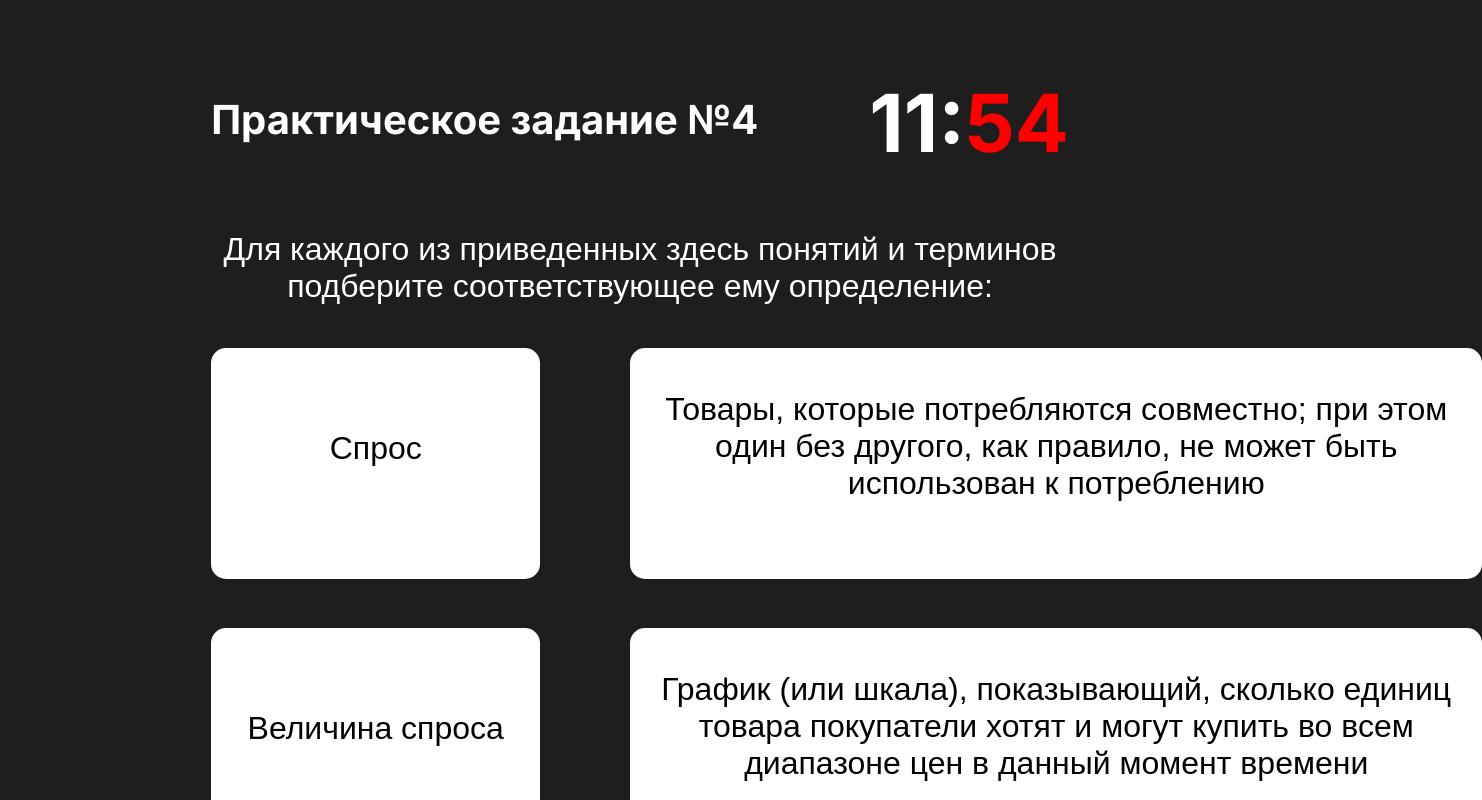
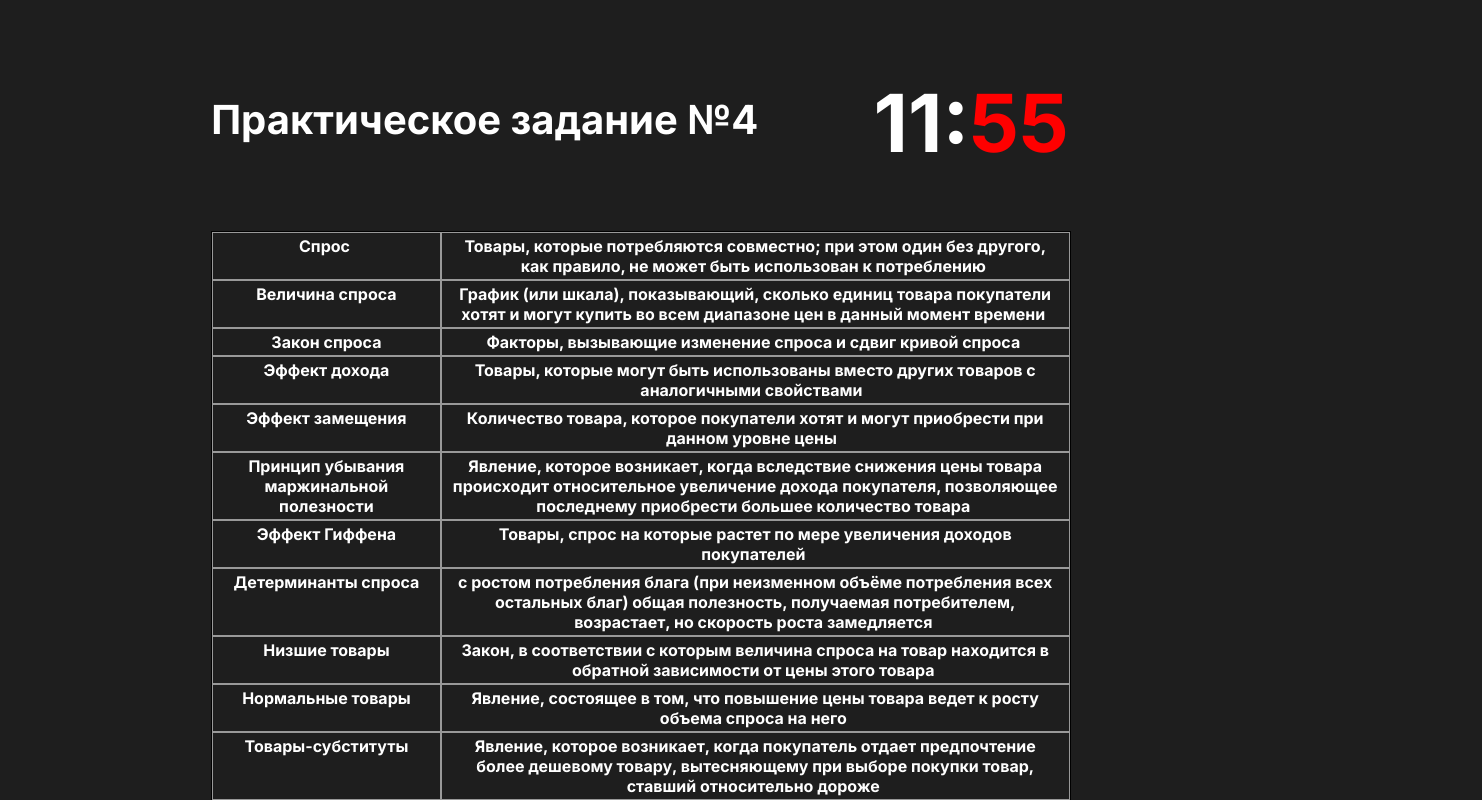
Before and after one commit to HondDK/ecolimp, a React (Create React App) app: page /testfour in a window 1280 px wide. Shown: the top 800 px of the page, 1482 px wide, since content can reach past the window. Built offline with nearby package versions, Linux system fonts and the light colour scheme.

Commit message:
testFourTable

```diff
--- a/src/pages/TestFour.js
+++ b/src/pages/TestFour.js
@@ -34,73 +34,131 @@ const TestFour = () => {
 				</header>
 
 				<main class="main__test">
-					<div class="text">
-						Для каждого из приведенных здесь понятий и терминов подберите
-						соответствующее ему определение:
+					<div
+						class="divTable"
+						style={{ width: "100%", border: "1px solid #000" }}
+					>
+						<div class="divTableBody">
+							<div class="divTableRow">
+								<div class="divTableCell">
+									<span style={{ fontWeight: "400" }}>Спрос</span>&nbsp;
 								</div>
-					<div class="blocks">
-						<div class="block__text">Cпрос</div>
-						<div class="block__desk">
-							Товары, которые потребляются совместно; при этом один без другого,
-							как правило, не может быть использован к потреблению
+								<div class="divTableCell">
+									Товары, которые потребляются совместно; при этом один без
+									другого, как правило, не может быть использован к
+									потреблению&nbsp;
 								</div>
-						<div class="block__text">Величина спроса</div>
-						<div class="block__desk">
-							График (или шкала), показывающий, сколько единиц товара покупатели
-							хотят и могут купить во всем диапазоне цен в данный момент времени
 							</div>
-						<div class="block__text">Закон спроса</div>
-						<div class="block__desk">
-							Факторы, вызывающие изменение спроса и сдвиг кривой спроса
+							<div class="divTableRow">
+								<div class="divTableCell">
+									<span style={{ fontWeight: "400" }}>Величина спроса</span>
 								</div>
-						<div class="block__text">Эффект дохода</div>
-						<div class="block__desk">
-							Товары, которые могут быть использованы вместо других товаров с
-							аналогичными свойствами
+								<div class="divTableCell">
+									{" "}
+									График (или шкала), показывающий, сколько единиц товара
+									покупатели хотят и могут купить во всем диапазоне цен в данный
+									момент времени&nbsp;
 								</div>
-						<div class="block__text">Эффект замещения</div>
-						<div class="block__desk">
-							Товары, спрос на которые падает по мере роста доходов потребителей
 							</div>
-						<div class="block__text">
+							<div class="divTableRow">
+								<div class="divTableCell">
+									<span style={{ fontWeight: "400" }}>Закон спроса</span>
+								</div>
+								<div class="divTableCell">
+									Факторы, вызывающие изменение спроса и сдвиг кривой
+									спроса&nbsp;
+								</div>
+							</div>
+							<div class="divTableRow">
+								<div class="divTableCell">
+									<span style={{ fontWeight: "400" }}>Эффект дохода</span>
+								</div>
+								<div class="divTableCell">
+									Товары, которые могут быть использованы вместо других товаров
+									с аналогичными свойствами &nbsp;
+								</div>
+							</div>
+							<div class="divTableRow">
+								<div class="divTableCell">
+									<span style={{ fontWeight: "400" }}>Эффект замещения</span>
+								</div>
+								<div class="divTableCell">
+									Количество товара, которое покупатели хотят и могут приобрести
+									при данном уровне цены &nbsp;
+								</div>
+							</div>
+							<div class="divTableRow">
+								<div class="divTableCell">
+									<span style={{ fontWeight: "400" }}>
 										Принцип убывания маржинальной полезности
+									</span>
 								</div>
-						<div class="block__desk">
-							Количество товара, которое покупатели хотят и могут приобрести при
-							данном уровне цены
+								<div class="divTableCell">
+									Явление, которое возникает, когда вследствие снижения цены
+									товара происходит относительное увеличение дохода покупателя,
+									позволяющее последнему приобрести большее количество
+									товара&nbsp;
 								</div>
-						<div class="block__text">Эффект Гиффена</div>
-						<div class="block__desk">
-							Явление, которое возникает, когда вследствие снижения цены товара
-							происходит относительное увеличение дохода покупателя, позволяющее
-							последнему приобрести большее количество товара
 							</div>
-						<div class="block__text">Детерминанты спроса</div>
-						<div class="block__desk">
+							<div class="divTableRow">
+								<div class="divTableCell">
+									<span style={{ fontWeight: "400" }}>Эффект Гиффена</span>
+								</div>
+								<div class="divTableCell">
 									Товары, спрос на которые растет по мере увеличения доходов
-							покупателей
+									покупателей&nbsp;
 								</div>
-						<div class="block__text">Низшие товары</div>
-						<div class="block__desk">
-							С ростом потребления блага (при неизменном объёме потребления всех
-							остальных благ) общая полезность, получаемая потребителем,
-							возрастает, но скорость роста замедляется
 							</div>
-						<div class="block__text">Нормальные товары</div>
-						<div class="block__desk">
-							Закон, в соответствии с которым величина спроса на товар находится
-							в обратной зависимости от цены этого товара
+							<div class="divTableRow">
+								<div class="divTableCell">
+									<span style={{ fontWeight: "400" }}>Детерминанты спроса</span>
 								</div>
-						<div class="block__text">Товары-субституты</div>
-						<div class="block__desk">
-							Явление, состоящее в том, что повышение цены товара ведет к росту
-							объема спроса на него
+								<div class="divTableCell">
+									с ростом потребления блага (при неизменном объёме потребления
+									всех остальных благ) общая полезность, получаемая
+									потребителем, возрастает, но скорость роста замедляется&nbsp;
 								</div>
-						<div class="block__text">Товары-комплементы</div>
-						<div class="block__desk">
-							Явление, которое возникает, когда покупатель отдает предпочтение
-							более дешевому товару, вытесняющему при выборе покупки товар,
-							ставший относительно дороже
+							</div>
+							<div class="divTableRow">
+								<div class="divTableCell">
+									<span style={{ fontWeight: "400" }}>Низшие товары</span>
+								</div>
+								<div class="divTableCell">
+									<span style={{ fontWeight: "400" }}>
+										Закон, в соответствии с которым величина спроса на товар
+										находится в обратной зависимости от цены этого товара
+									</span>
+									&nbsp;
+								</div>
+							</div>
+							<div class="divTableRow">
+								<div class="divTableCell">
+									<span style={{ fontWeight: "400" }}>Нормальные товары</span>
+								</div>
+								<div class="divTableCell">
+									Явление, состоящее в том, что повышение цены товара ведет к
+									росту объема спроса на него&nbsp;
+								</div>
+							</div>
+							<div class="divTableRow">
+								<div class="divTableCell">
+									<span style={{ fontWeight: "400" }}>Товары-субституты</span>
+								</div>
+								<div class="divTableCell">
+									Явление, которое возникает, когда покупатель отдает
+									предпочтение более дешевому товару, вытесняющему при выборе
+									покупки товар, ставший относительно дороже&nbsp;
+								</div>
+							</div>
+							<div class="divTableRow">
+								<div class="divTableCell">
+									<span style={{ fontWeight: "400" }}>Товары-комплементы</span>
+								</div>
+								<div class="divTableCell">
+									Товары, спрос на которые падает по мере роста доходов
+									потребителей&nbsp;
+								</div>
+							</div>
 						</div>
 					</div>
 				</main>
```
Lines whose indentation alone changed are shown as unchanged.
